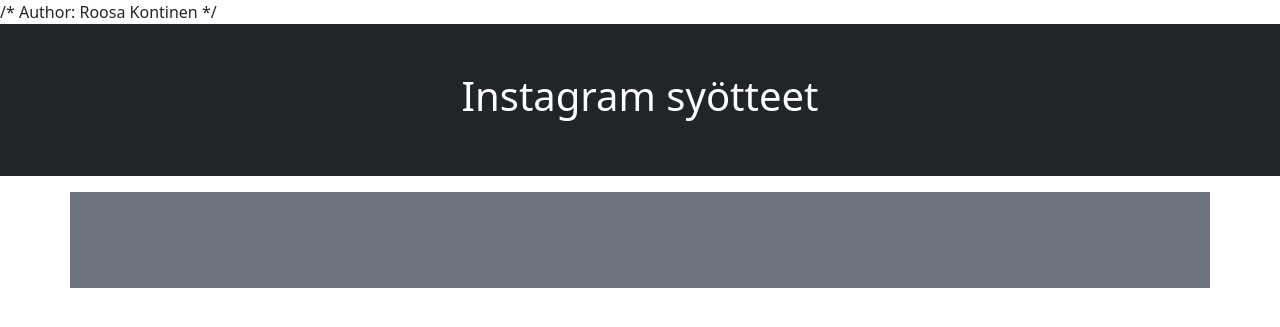
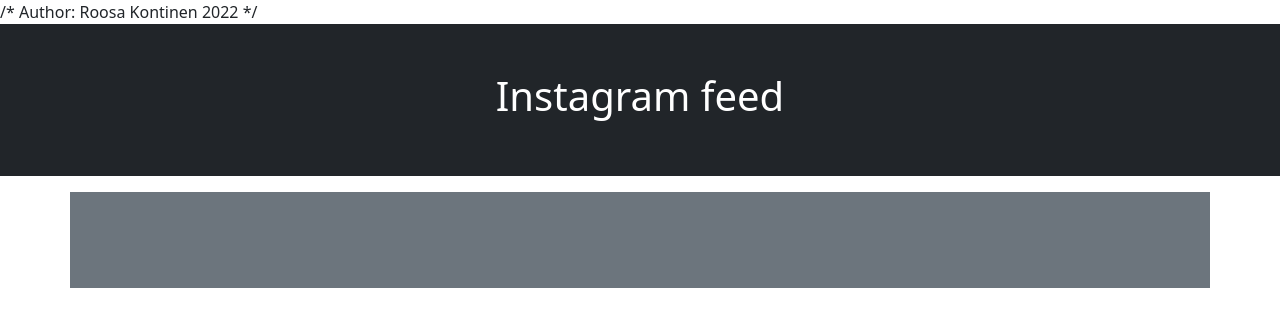
Before and after one commit to Rykaee/instafeed, a PHP site: page / in a window 1280 px wide. Shown: the top 327 px of the page. Run offline with PHP 8.4, Linux system fonts and the light colour scheme; data that the repository does not hold is empty.

Commit message:
Update index.php

```diff
--- a/index.php
+++ b/index.php
@@ -1,11 +1,11 @@
 /*
-Author: Roosa Kontinen
+Author: Roosa Kontinen 2022
 */
 
 <!DOCTYPE html>
 <html lang="en">
 <head>
-  <title>Insta</title>
+  <title>Instagram feed</title>
   <meta charset="utf-8">
   <meta name="viewport" content="width=device-width, initial-scale=1">
   <link href="https://cdn.jsdelivr.net/npm/bootstrap@5.1.3/dist/css/bootstrap.min.css" rel="stylesheet">
@@ -15,7 +15,7 @@ Author: Roosa Kontinen
     <div class="container-fluid p-5 bg-dark text-white text-center">
         <div class="row">
             <div class="col">
-                <h1>Instagram syötteet</h1>
+                <h1>Instagram feed</h1>
             </div>
         </div>
     </div>
```
